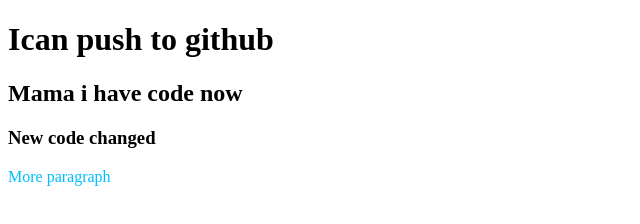
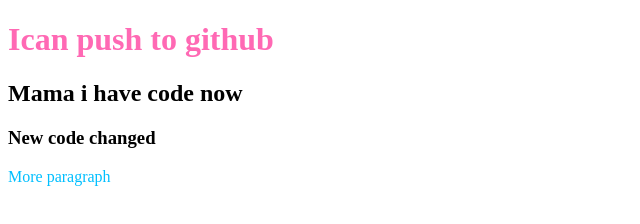
Before and after one commit to Khairul38/First-Website-repo, a plain HTML site: page index.html in a window 1280 px wide. Shown: the whole page, without its empty margins (0-640 px from the left). Drawn offline with Linux system fonts and the light colour scheme.

Commit message:
colour added

```diff
--- a/Style.css
+++ b/Style.css
@@ -1,3 +1,6 @@
 p{
     color: deepskyblue;
 }
+h1{
+    color: hotpink;
+}
```
